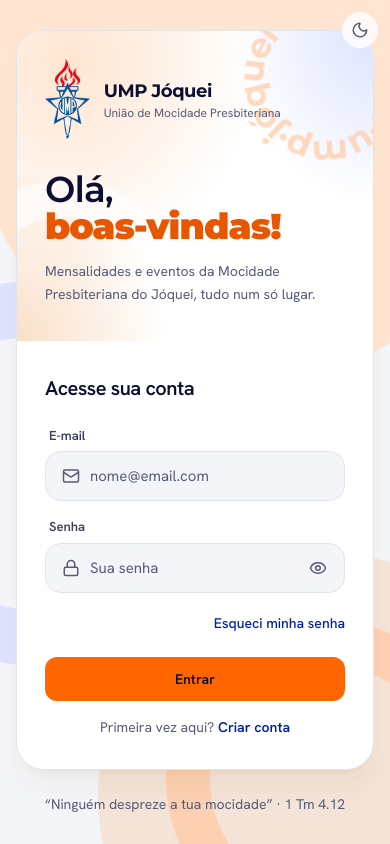
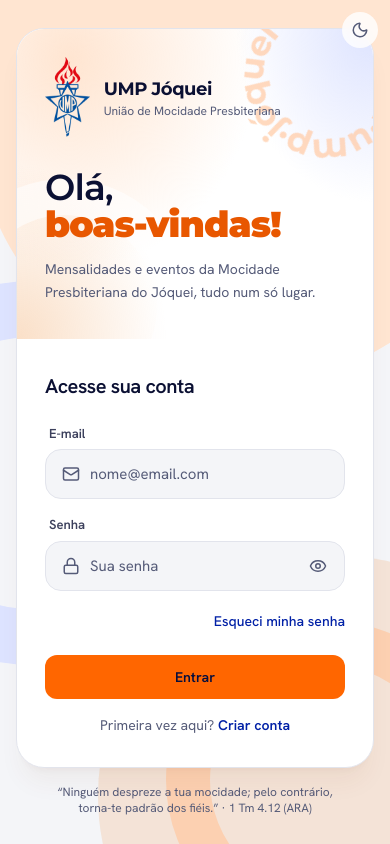
Before and after one commit to EmersonNog/ump, a Next.js app: page /entrar in a window 390 px wide. Built offline with nearby package versions, Linux system fonts and the light colour scheme.

Commit message:
Versículos na versão ARA (1 Tm 4.12 e Fp 4.4)

```diff
--- a/src/app/(app)/perfil/page.tsx
+++ b/src/app/(app)/perfil/page.tsx
@@ -68,7 +68,7 @@ export default async function PaginaPerfil() {
         </form>
       </div>
 
-      <p className="mt-10 text-center text-xs text-suave">“Alegrai-vos sempre no Senhor” — Filipenses 4.4</p>
+      <p className="mt-10 text-center text-xs text-suave">“Alegrai-vos sempre no Senhor; outra vez digo: alegrai-vos.” · Fp 4.4 (ARA)</p>
     </div>
   );
 }
--- a/src/app/(auth)/layout.tsx
+++ b/src/app/(auth)/layout.tsx
@@ -55,7 +55,7 @@ export default function LayoutAuth({ children }: { children: ReactNode }) {
         <Pontos className="absolute top-12 right-[22%] hidden size-28 text-laranja-300/70 md:block dark:text-laranja-900" />
       </div>
 
-      <div className="flex w-full max-w-4xl flex-col items-center gap-6 md:[@media(max-height:760px)]:gap-4">
+      <div className="flex w-full max-w-4xl flex-col items-center gap-4 md:gap-6 md:[@media(max-height:760px)]:gap-4">
         <div className="animate-entrar grid w-full overflow-hidden rounded-[1.75rem] border border-borda bg-superficie shadow-xl shadow-laranja-900/5 md:grid-cols-[1.05fr_1fr]">
           {/* Painel da marca */}
           <section className="malha-suave px-7 pt-7 pb-9 md:px-12 md:py-14 md:[@media(max-height:760px)]:py-9">
@@ -89,8 +89,8 @@ export default function LayoutAuth({ children }: { children: ReactNode }) {
           <section className="flex flex-col justify-center px-7 py-8 md:px-12 md:py-14 md:[@media(max-height:760px)]:py-9">{children}</section>
         </div>
 
-        <p className="px-4 text-center text-sm text-suave">
-          “Ninguém despreze a tua mocidade” · 1 Tm 4.12
+        <p className="px-4 text-center text-xs text-balance text-suave sm:text-sm">
+          “Ninguém despreze a tua mocidade; pelo contrário, torna-te padrão dos fiéis.” · 1 Tm 4.12 (ARA)
         </p>
       </div>
     </div>
```
